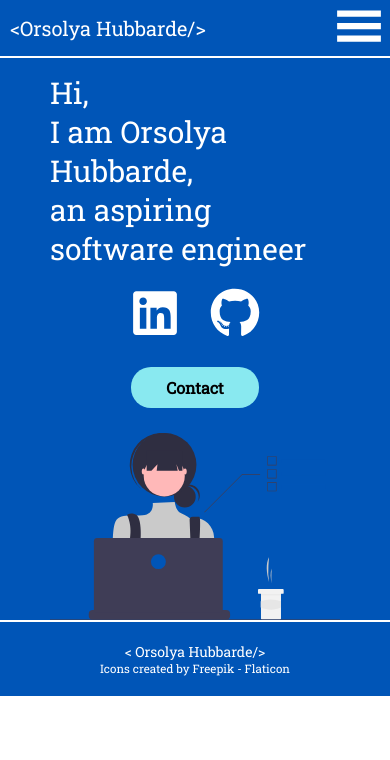
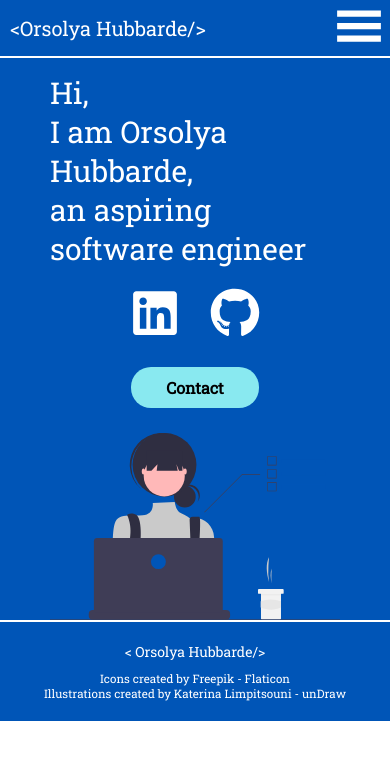
Before and after one commit to pokica1/Portfolio, a React (Create React App) app: page / in a window 390 px wide. Shown: the top 760 px of the page. Built offline with nearby package versions, Linux system fonts and the light colour scheme.

Commit message:
added and formatted illustration link in footer

```diff
--- a/src/Footer/Footer.css
+++ b/src/Footer/Footer.css
@@ -13,14 +13,26 @@
 	color: white;
 	font-size: smaller;
 }
-@media only screen and (max-width: 600px) {
-	.footer {
-		font-size: 14px;
-	}
+#footerURL {
+	color: white;
+}
+#illustrationURL {
+	color: white;
+	font-size: smaller;
+}
+.thirdPartyLinkContainer {
+	display: flex;
+	flex-direction: row;
+	justify-content: center;
+	gap: 10px;
+}
+@media only screen and (max-width: 1200px) {
 	#footerURL {
 		font-size: 14px;
 	}
+	.thirdPartyLinkContainer {
+		margin-top: 10px;
+		flex-direction: column;
+		gap: 0;
+	}
 }
-#footerURL {
-	color: white;
-}
--- a/src/Footer/Footer.js
+++ b/src/Footer/Footer.js
@@ -8,6 +8,7 @@ export const Footer = (props) => (
 			{" "}
 			Orsolya Hubbarde
 		</NavLink>
+		<div className="thirdPartyLinkContainer">
 			<a
 				id="iconURL"
 				href="https://www.flaticon.com/"
@@ -17,5 +18,15 @@ export const Footer = (props) => (
 			>
 				Icons created by Freepik - Flaticon
 			</a>
+			<a
+				id="illustrationURL"
+				href="https://undraw.co/illustrations/"
+				title="Illustrations"
+				target="_blank"
+				rel="noreferrer"
+			>
+				Illustrations created by Katerina Limpitsouni - unDraw
+			</a>
+		</div>
 	</div>
 );
```
Lines whose indentation alone changed are shown as unchanged.
